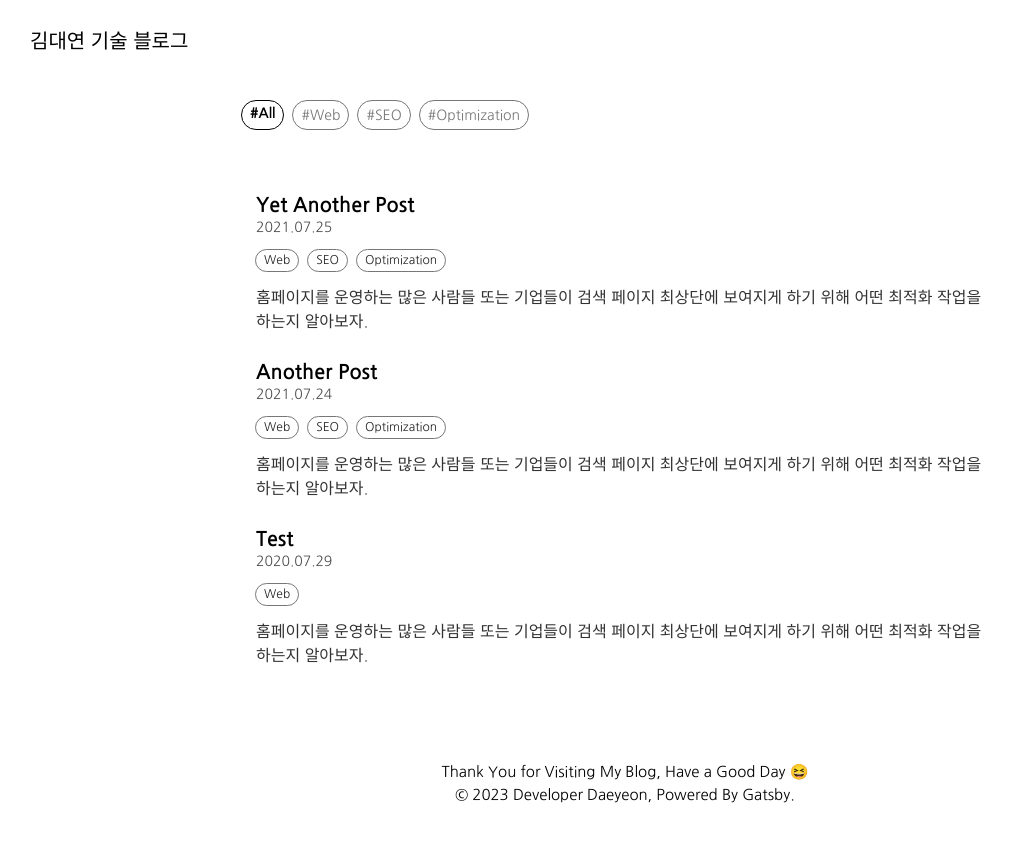
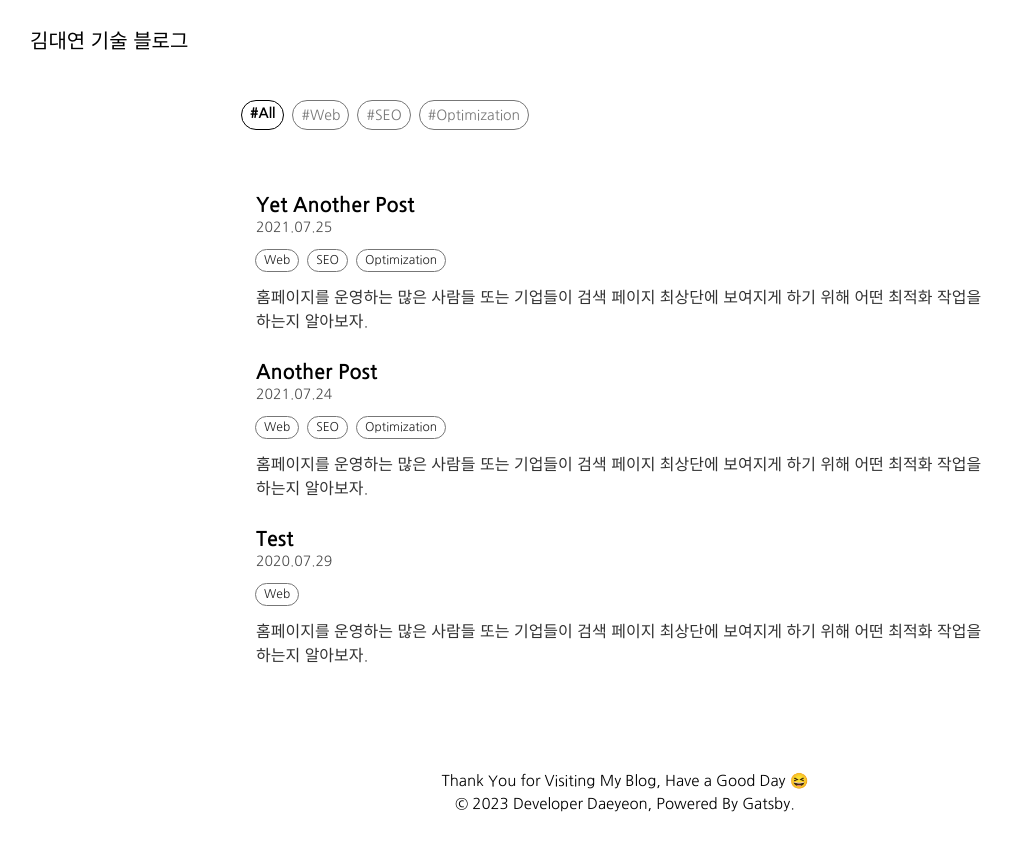
Before and after one commit to ddaeyeonkim/ddaeyeonkim.github.io, a Gatsby site: page / in a window 1280 px wide. Shown: the whole page, without its empty margins (15-1027 px from the left). Built offline with nearby package versions, Linux system fonts and the light colour scheme; Gatsby itself is replaced by a stand-in of ours.

Commit message:
푸터 하단 고정

```diff
--- a/src/components/Common/Footer.tsx
+++ b/src/components/Common/Footer.tsx
@@ -1,7 +1,7 @@
 import React, { FC } from "react";
 import styled from '@emotion/styled';
 
-const FooterWrapper = styled.footer`
+const FooterWrapper = styled.div`
     display: grid;
     place-items: center;
     margin-top: auto;
--- a/src/components/Common/Template.tsx
+++ b/src/components/Common/Template.tsx
@@ -14,8 +14,14 @@ const Container = styled.div`
     height: 100%;
 `
 
-const ChildWrapper = styled.div`
+const ContentWrapper = styled.div`
     padding-top: 80px;
+    height: auto;
+    min-height: calc(100vh - 80px);
+`
+
+const FooterWrapper = styled.footer`
+    height: 80px;
 `
 
 const Template: FC<TemplateProps> = function ({ children }) {
@@ -23,8 +29,8 @@ const Template: FC<TemplateProps> = function ({ children }) {
         <Container>
             <GlobalStyle />
             <NavBar />
-            <ChildWrapper>{children}</ChildWrapper>
-            <Footer />
+            <ContentWrapper>{children}</ContentWrapper>
+            <FooterWrapper><Footer /></FooterWrapper>
         </Container>
     )
 }
```
